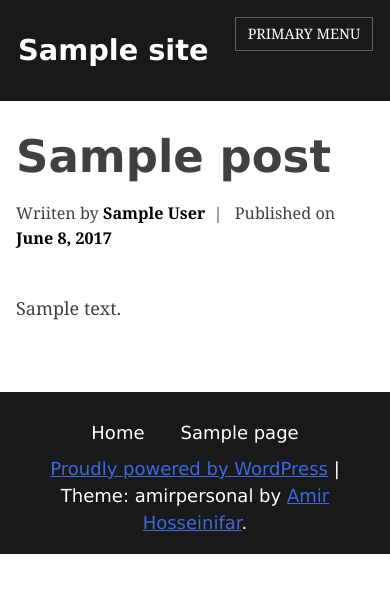
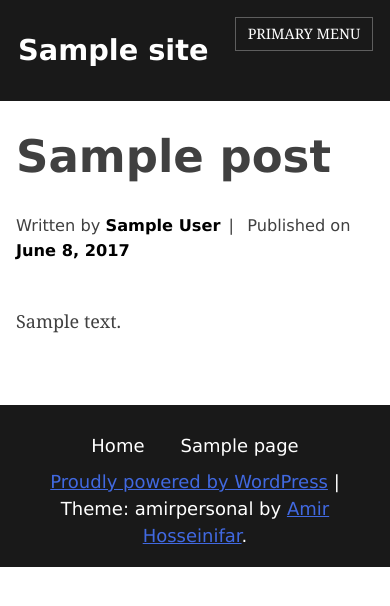
Before and after one commit to AmirHosseinifar/Wordpress-Practice, a WordPress theme: template themes/amir_personal_website/single.php in a window 390 px wide. Shown: the top 606 px of the page. Run offline with PHP 8.4 and a stand-in for WordPress, Linux system fonts and the light colour scheme; the site name, menu and one post (Sample post) are stand-ins, and other content is empty; some libraries are stand-ins or nearby versions.

Commit message:
upadeted metadata with responsive design

```diff
--- a/themes/amir_personal_website/inc/extras.php
+++ b/themes/amir_personal_website/inc/extras.php
@@ -24,6 +24,12 @@ function amirpersonal_body_classes( $classes ) {
 		$classes[] = 'hfeed';
 	}
 
+	// Add a class telling us if the sidebar is in use
+	if ( is_active_sidebar( 'sidebar-1' )) {
+		$classes[] = 'has-sidebar';
+	}else {
+		$classes[] = 'no-sidebar';
+	}
 	return $classes;
 }
 add_filter( 'body_class', 'amirpersonal_body_classes' );
--- a/themes/amir_personal_website/inc/template-tags.php
+++ b/themes/amir_personal_website/inc/template-tags.php
@@ -30,7 +30,7 @@ function amirpersonal_posted_on() {
 	);
 
 	$byline = sprintf(
-		esc_html_x( 'Wriiten by %s', 'post author', 'amirpersonal' ),
+		esc_html_x( 'Written by %s', 'post author', 'amirpersonal' ),
 		'<span class="author vcard"><a class="url fn n" href="' . esc_url( get_author_posts_url( get_the_author_meta( 'ID' ) ) ) . '">' . esc_html( get_the_author() ) . '</a></span>'
 	);
 
--- a/themes/amir_personal_website/sass/layout/_global.scss
+++ b/themes/amir_personal_website/sass/layout/_global.scss
@@ -5,3 +5,52 @@
   padding: 2rem;
   }
 }
+
+.site-content {
+  max-width: $size__max-width;
+  margin: 0 auto;
+}
+
+@media screen and (min-width: $query__medium) {
+  .has-sidebar {
+
+    .hentry {
+      display: flex;
+      flex-wrap: wrap;
+      justify-content: space-between;
+
+      .entry-header {
+        width: 100%;
+        flex: 1 0 100%;
+      }
+
+      .post-content {
+        width: $size__ratio-large;
+      }
+
+      .widget-area {
+        width: $size__ratio-small;
+      }
+    }
+
+  }
+}
+
+@media screen and (min-width: $query__medium) {
+  .no-sidebar {
+
+    .post-contet__wrap {
+      display: flex;
+      justify-content: space-between;
+
+      .entry-meta {
+        width: 20%;
+      }
+
+      .post-content__body {
+        width: 70%;
+      }
+    }
+
+  }
+}
--- a/themes/amir_personal_website/sass/site/primary/_posts-and-pages.scss
+++ b/themes/amir_personal_website/sass/site/primary/_posts-and-pages.scss
@@ -9,9 +9,11 @@
 .entery-header {
  font-family: $font__sans;
  }
+
  .cat-links {
 	 font-size: 90%;
 	 font-weight: 70;
+
 	 a {
 		 color: black;
 		 text-decoration: none;
@@ -24,8 +26,6 @@
 			 	 color: white;
 			 	 background-color: black;
 		 }
-
-
 	 }
  }
 
@@ -36,6 +36,7 @@
 	 @media screen and (min-width: $query__medium) {
 		 font-size: 3em;
 	 }
+
 	 a {
 		 text-decoration: none;
 		 color: black;
@@ -47,7 +48,9 @@
 	 }
  }
 
- .entry-meta {
+ .entry-meta,
+ .entry-footer {
+	 font-family: $font__sans;
 	 font-size: 90%;
 
 	 a{
@@ -88,6 +91,59 @@
 	display: inline;
 }
 
+.extra {
+	display: none;
+}
+
+/* Custom Post Meta rules for single post / no sidebar. */
+
+.no-sidebar {
+
+	.entry-meta {
+		margin-top: 1.5em;
+	}
+
+	@media screen and (min-width: $query__medium) {
+		.post-content__wrap {
+
+			.entry-meta {
+				margin-top: 2.25em;
+				font-size: 80%;
+
+				a {
+					font-size: 110%;
+					display: block;
+					border-bottom: 3px solid white;
+
+					&:hover,
+					&:focus {
+						border-bottom-color: black;
+					}
+				}
+			}
+
+			.byline,
+			.posted-on,
+			.comments-link,
+			.edit-link {
+				display: block;
+				margin-bottom: 1em;
+
+				&:before,
+				&:after {
+					margin: 0;
+					content: "";
+				}
+			}
+
+			.extra {
+				display: inline;
+			}
+		}
+
+	}
+}
+
 .page-content,
 .entry-content,
 .entry-summary {
@@ -98,3 +154,8 @@
 	clear: both;
 	margin: 0 0 1.5em;
 }
+
+.entry-footer {
+	margin: 1.5em 0;
+	font-family: $font__sans;
+}
--- a/themes/amir_personal_website/sass/variables-site/_structure.scss
+++ b/themes/amir_personal_website/sass/variables-site/_structure.scss
@@ -1,3 +1,8 @@
+$size__max-width: 1080px;
+
+$size__ratio-small: 30%;
+$size__ratio-large: 60%;
+
 $size__site-main: 100%;
 $size__site-sidebar: 25%;
 
--- a/themes/amir_personal_website/single.php
+++ b/themes/amir_personal_website/single.php
@@ -15,14 +15,9 @@ get_header(); ?>
 		<?php
 		while ( have_posts() ) : the_post();
 
-			get_template_part( 'template-parts/content', get_post_format() );
+			get_template_part( 'template-parts/content', 'single' );
 
-			amirpersonal_post_navigation();
 
-			// If comments are open or we have at least one comment, load up the comment template.
-			if ( comments_open() || get_comments_number() ) :
-				comments_template();
-			endif;
 
 		endwhile; // End of the loop.
 		?>
@@ -31,5 +26,5 @@ get_header(); ?>
 	</div><!-- #primary -->
 
 <?php
-get_sidebar();
+
 get_footer();
--- a/themes/amir_personal_website/style.css
+++ b/themes/amir_personal_website/style.css
@@ -766,6 +766,53 @@ a:hover, a:active {
 	}
 }
 
+.site-content {
+	max-width: 1080px;
+	margin: 0 auto;
+}
+
+@media screen and (min-width: 900px) {
+	.has-sidebar .hentry {
+		display: -webkit-box;
+		display: -ms-flexbox;
+		display: flex;
+		-ms-flex-wrap: wrap;
+		    flex-wrap: wrap;
+		-webkit-box-pack: justify;
+		    -ms-flex-pack: justify;
+		        justify-content: space-between;
+	}
+	.has-sidebar .hentry .entry-header {
+		width: 100%;
+		-webkit-box-flex: 1;
+		    -ms-flex: 1 0 100%;
+		        flex: 1 0 100%;
+	}
+	.has-sidebar .hentry .post-content {
+		width: 60%;
+	}
+	.has-sidebar .hentry .widget-area {
+		width: 30%;
+	}
+}
+
+@media screen and (min-width: 900px) {
+	.no-sidebar .post-contet__wrap {
+		display: -webkit-box;
+		display: -ms-flexbox;
+		display: flex;
+		-webkit-box-pack: justify;
+		    -ms-flex-pack: justify;
+		        justify-content: space-between;
+	}
+	.no-sidebar .post-contet__wrap .entry-meta {
+		width: 20%;
+	}
+	.no-sidebar .post-contet__wrap .post-content__body {
+		width: 70%;
+	}
+}
+
 /*--------------------------------------------------------------
 ## Header
 --------------------------------------------------------------*/
@@ -1068,17 +1115,22 @@ button.dropdown-toggle {
 	border-bottom: 5px solid black;
 }
 
-.entry-meta {
+.entry-meta,
+.entry-footer {
+	font-family: "Source Sans Pro", "Lucida Grande", "Lucida Sans Unicode", "Lucida Sans", Geneva, Arial, sans-serif;
 	font-size: 90%;
 }
 
-.entry-meta a {
+.entry-meta a,
+.entry-footer a {
 	font-weight: 700;
 	text-decoration: none;
 	color: black;
 }
 
-.entry-meta a:focus, .entry-meta a:hover {
+.entry-meta a:focus, .entry-meta a:hover,
+.entry-footer a:focus,
+.entry-footer a:hover {
 	color: black;
 	border-bottom: 2px solid black;
 }
@@ -1104,6 +1156,50 @@ button.dropdown-toggle {
 	display: inline;
 }
 
+.extra {
+	display: none;
+}
+
+/* Custom Post Meta rules for single post / no sidebar. */
+.no-sidebar .entry-meta {
+	margin-top: 1.5em;
+}
+
+@media screen and (min-width: 900px) {
+	.no-sidebar .post-content__wrap .entry-meta {
+		margin-top: 2.25em;
+		font-size: 80%;
+	}
+	.no-sidebar .post-content__wrap .entry-meta a {
+		font-size: 110%;
+		display: block;
+		border-bottom: 3px solid white;
+	}
+	.no-sidebar .post-content__wrap .entry-meta a:hover, .no-sidebar .post-content__wrap .entry-meta a:focus {
+		border-bottom-color: black;
+	}
+	.no-sidebar .post-content__wrap .byline,
+	.no-sidebar .post-content__wrap .posted-on,
+	.no-sidebar .post-content__wrap .comments-link,
+	.no-sidebar .post-content__wrap .edit-link {
+		display: block;
+		margin-bottom: 1em;
+	}
+	.no-sidebar .post-content__wrap .byline:before, .no-sidebar .post-content__wrap .byline:after,
+	.no-sidebar .post-content__wrap .posted-on:before,
+	.no-sidebar .post-content__wrap .posted-on:after,
+	.no-sidebar .post-content__wrap .comments-link:before,
+	.no-sidebar .post-content__wrap .comments-link:after,
+	.no-sidebar .post-content__wrap .edit-link:before,
+	.no-sidebar .post-content__wrap .edit-link:after {
+		margin: 0;
+		content: "";
+	}
+	.no-sidebar .post-content__wrap .extra {
+		display: inline;
+	}
+}
+
 .page-content,
 .entry-content,
 .entry-summary {
@@ -1113,6 +1209,11 @@ button.dropdown-toggle {
 .page-links {
 	clear: both;
 	margin: 0 0 1.5em;
+}
+
+.entry-footer {
+	margin: 1.5em 0;
+	font-family: "Source Sans Pro", "Lucida Grande", "Lucida Sans Unicode", "Lucida Sans", Geneva, Arial, sans-serif;
 }
 
 /*--------------------------------------------------------------
--- /dev/null
+++ b/themes/amir_personal_website/template-parts/content-single.php
@@ -0,0 +1,80 @@
+<?php
+/**
+ * Template part for displaying posts
+ *
+ * @link https://codex.wordpress.org/Template_Hierarchy
+ *
+ * @package AmirPersonal
+ */
+
+?>
+
+<article id="post-<?php the_ID(); ?>" <?php post_class(); ?>>
+	<header class="entry-header">
+		<?php amirpersonal_the_category_list(); ?>
+		<?php
+		if ( is_single() ) :
+			the_title( '<h1 class="entry-title">', '</h1>' );
+		else :
+			the_title( '<h2 class="entry-title"><a href="' . esc_url( get_permalink() ) . '" rel="bookmark">', '</a></h2>' );
+		endif;
+
+		if ( is_active_sidebar( 'sidebar-1' ) ) : ?>
+		<div class="entry-meta">
+			<?php amirpersonal_posted_on(); ?>
+		</div><!-- .entry-meta -->
+		<?php
+		endif; ?>
+	</header><!-- .entry-header -->
+
+	<section class="post-content">
+
+		<?php
+		if ( !is_active_sidebar( 'sidebar-1' )) : ?>
+		<div class="post-content__wrap">
+			<div class="entry-meta">
+				<?php amirpersonal_posted_on(); ?>
+			</div><!-- .entry-meta -->
+			<div class="post-content__body">
+		<?php
+		endif; ?>
+
+		<div class="entry-content">
+			<?php
+				the_content( sprintf(
+					/* translators: %s: Name of current post. */
+					wp_kses( __( 'Continue reading %s <span class="meta-nav">&rarr;</span>', 'amirpersonal' ), array( 'span' => array( 'class' => array() ) ) ),
+					the_title( '<span class="screen-reader-text">"', '"</span>', false )
+				) );
+
+				wp_link_pages( array(
+					'before' => '<div class="page-links">' . esc_html__( 'Pages:', 'amirpersonal' ),
+					'after'  => '</div>',
+				) );
+			?>
+		</div><!-- .entry-content -->
+
+		<footer class="entry-footer">
+			<?php amirpersonal_entry_footer(); ?>
+		</footer><!-- .entry-footer -->
+
+		<?php
+		if ( !is_active_sidebar( 'sidebar-1' ) ) : ?>
+			</div><!-- .post-content__body -->
+		</div><!-- .post-content__wrap -->
+		<?php endif; ?>
+
+		<?php
+		amirpersonal_post_navigation();
+
+		// If comments are open or we have at least one comment, load up the comment template.
+		if ( comments_open() || get_comments_number() ) :
+			comments_template();
+		endif;
+		?>
+	</section><!-- .post-content -->
+
+	<?php
+	get_sidebar();
+	?>
+</article><!-- #post-## -->
```
Also changed, not shown: 1 other file.
